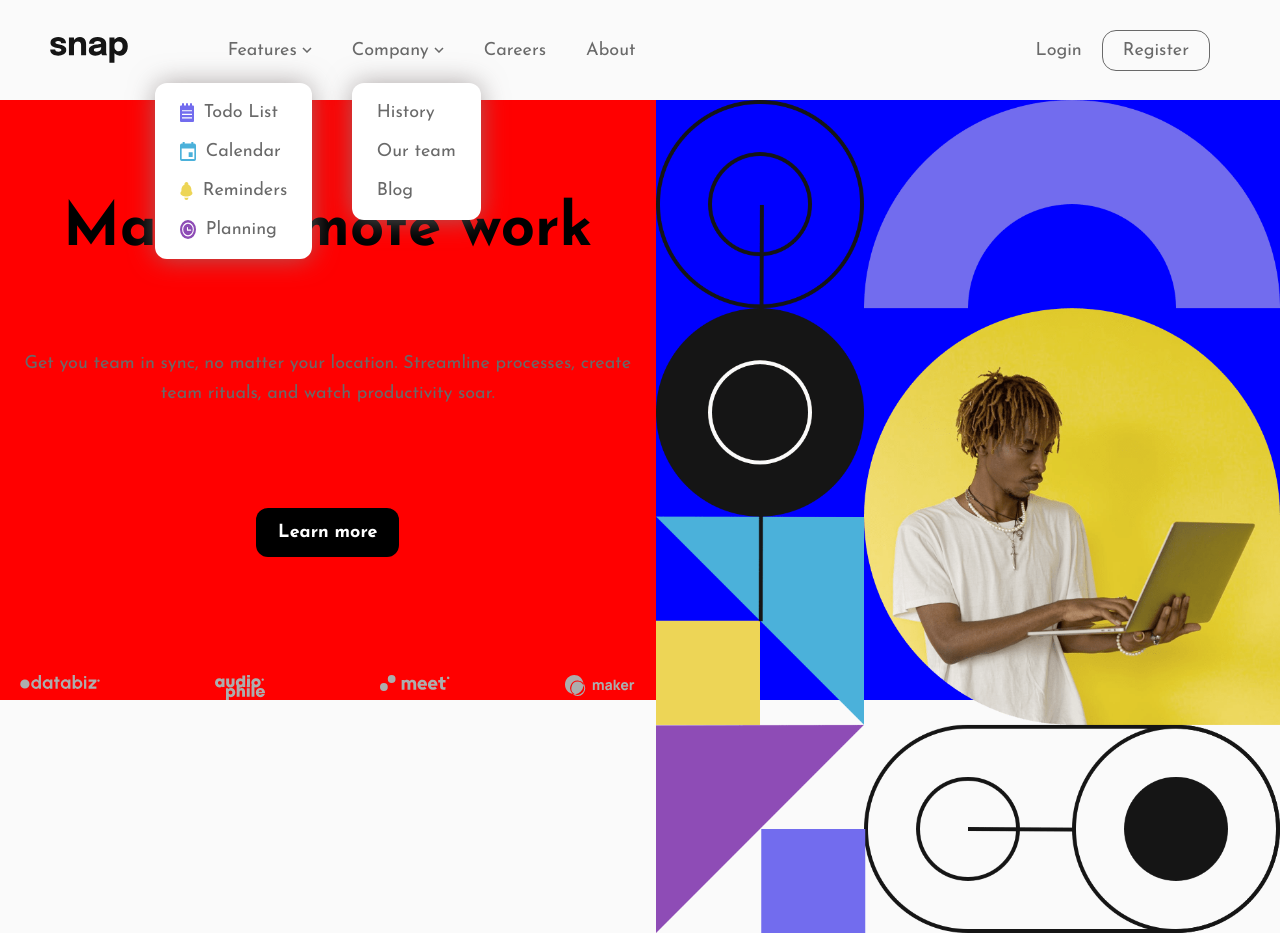
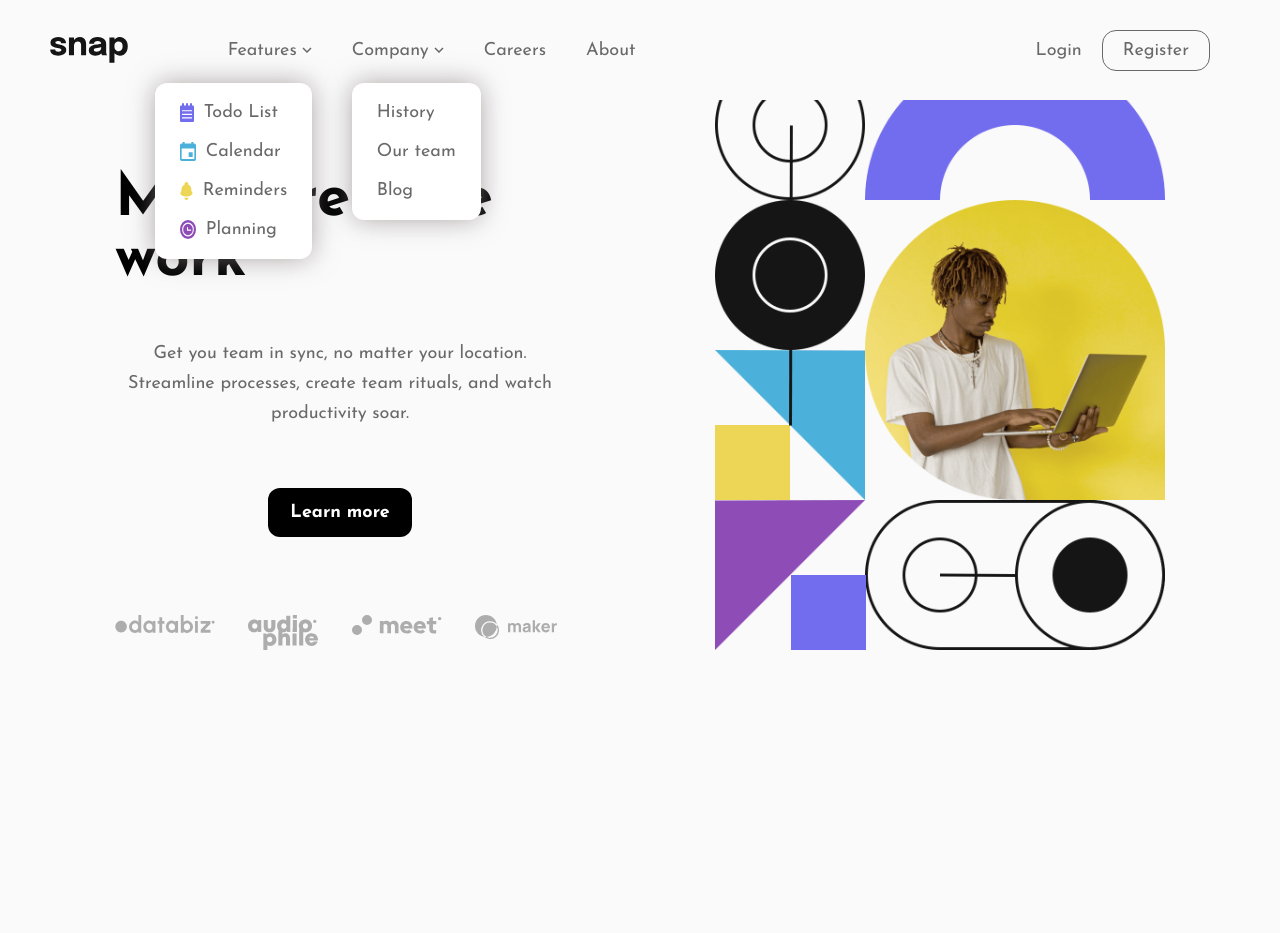
Before and after one commit to ericseparovic/intro-section-with-dropdown-navigation, a React (Vite) app: page / in a window 1280 px wide. After the commit the page ends 800 px from the top, so only its background shows below. Built offline with nearby package versions, Linux system fonts and the light colour scheme.

Commit message:
Resize elements in other resolutions

```diff
--- a/src/styles/components/_main.scss
+++ b/src/styles/components/_main.scss
@@ -6,28 +6,37 @@
     align-items: center;
 }
 
-@media (min-width:750px) {
+@media (min-width:986px) {
     .main {
+        height: calc(100vh - 10rem);
         flex-direction: row-reverse;
+        padding: 5rem;
+        margin-top: -10rem;
     }
 }
+
+
 
 
 .main__hero-desktop {
     display: none;
 }
 
-@media (min-width:750px) {
+@media (min-width:986px) {
     .main__hero-desktop {
         display: block;
     }
 
     .main__hero-mobile {
         display: none;
+
     }
-}
 
 
+
+
+
+}
 
 .main__info {
     display: flex;
@@ -37,21 +46,33 @@
     padding: 4rem 2rem;
 }
 
+@media (min-width:768px) {
 
-@media (min-width:750px) {
     .main__info {
-        background-color: red;
-        height: 100vh;
-        max-height: 60rem;
+        width: 60rem;
+    }
+
+    .main__hero {
+        width: 60rem;
+    }
+
+}
+
+
+
+@media (min-width:986px) {
+    .main__info {
         justify-content: space-between;
-        padding: 0 2rem;
+        padding: 2rem 15rem 0 0;
+        height: 60rem;
 
     }
 
     .main__hero {
-        background-color: blue;
-        height: 100vh;
-        max-height: 60rem;
+        height: 60rem;
+        width: 40rem;
+        min-width: 45rem;
+        max-width: 40rem;
     }
 }
 
@@ -109,3 +130,32 @@
 .main__icon-maker {
     width: 7rem;
 }
+
+@media (min-width:786px) {
+
+    .main__icon-databiz {
+        width: 10rem;
+    }
+
+    .main__icon-audiophile {
+        width: 7rem;
+    }
+
+    .main__icon-meet {
+        width: 9rem;
+    }
+
+    .main__icon-maker {
+        width: 9rem;
+    }
+
+}
+
+@media (min-width:986px) and (max-width:1124px) {
+
+
+    .main__info {
+
+        padding: 2rem 5rem 0 0;
+    }
+}
```
